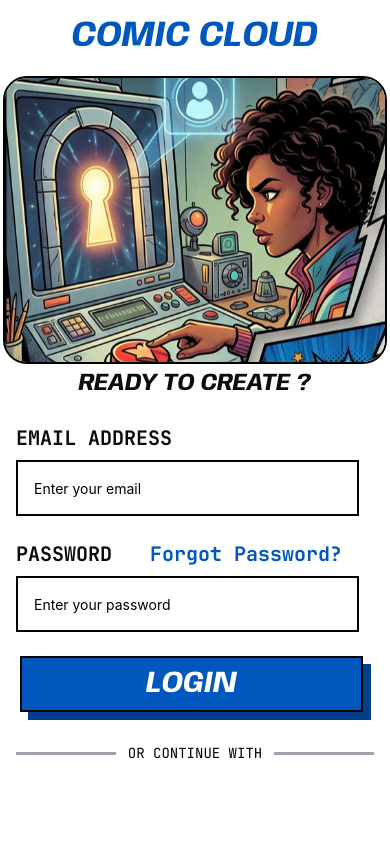
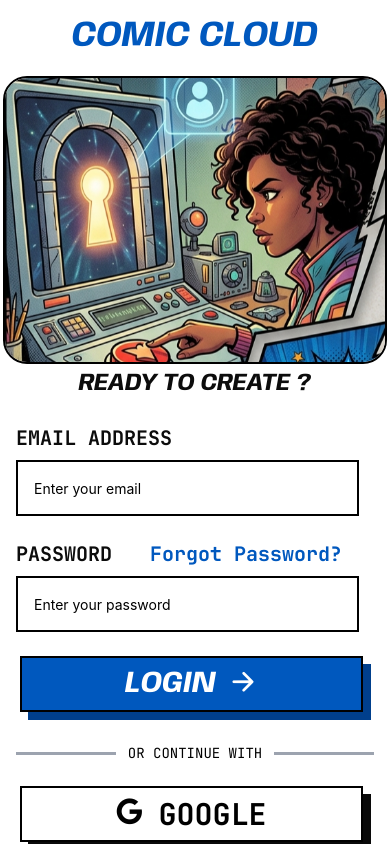
Before and after one commit to Irshad3786/comic-cloud, a React Native app: screen / in a window 390 px wide. Built offline with nearby package versions, Linux system fonts and the light colour scheme.

Commit message:
enhance login screen with scroll view and social login options

```diff
--- a/screens/Login.tsx
+++ b/screens/Login.tsx
@@ -1,11 +1,14 @@
 import { SafeAreaView } from "react-native-safe-area-context";
-import { Text, Image, TextInput, View, Pressable  } from "react-native";
+import { Text, Image, TextInput, View, Pressable, ScrollView  } from "react-native";
 import React from 'react'
+import { FontAwesome , Ionicons } from "@expo/vector-icons";
+
 
 
 
 const Login = () => {
   return (
+     <ScrollView>
       <SafeAreaView >
       <Text  className=" text-[#0058BE] text-4xl   text-center pt-4 font-anybody-bolditalic ">COMIC CLOUD</Text>
       <Image
@@ -36,9 +39,13 @@ const Login = () => {
     onPress={() => console.log("Login")}
     className="bg-[#0058BE] left-5 w-[88%] h-14 justify-center items-center border-2 border-black"
   >
-    <Text className="text-white text-3xl font-anybody-bolditalic">
-      LOGIN
-    </Text>
+    <View className="flex-row gap-3">
+      <Text className="text-white text-3xl font-anybody-bolditalic">
+        LOGIN
+      </Text>
+      <Ionicons name="arrow-forward" size={30} color="white" />
+    </View>
+
   </Pressable>
     </View>
 
@@ -49,8 +56,33 @@ const Login = () => {
     </View>
 
 
+
+
+
+    <View className=" mt-6">
+      <View className="absolute top-2 left-7 w-[88%] h-14 bg-[#090909]" />
+
+        <Pressable
+          onPress={() => console.log("google")}
+          className="bg-[#ffffff] left-5 w-[88%] h-14 justify-center items-center border-2 border-black"
+        >
+        <View className="flex-row gap-4">
+        <FontAwesome name="google" size={30} color="black" />
+        <Text className="text-balck text-3xl font-mono-bold">GOOGLE</Text>
+        </View>
+        </Pressable>
+    </View>
+
+
+    <View>
+      <Text className="mt-8 text-center font-mono text-lg">Don&apos;t have an account? <Text className="text-[#0058BE] font-anybody-bolditalic text-xl">Sign Up</Text></Text>
+    </View>
+
+
+
+
     </SafeAreaView>
-
+    </ScrollView>
   )
 }
 
```
